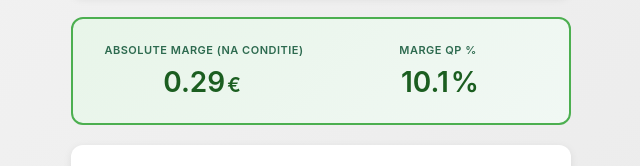
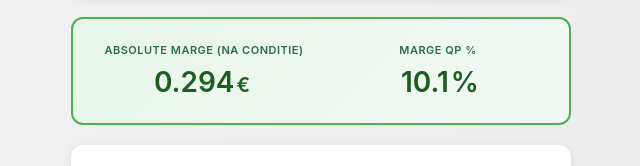
Before and after one commit to gijsbertvandeweg-stack/prijscalculatie, a plain HTML site: page index.html in a window 1280 px wide. Shown: the part 504-670 px from the top of the page, 319-959 px from the left. Drawn offline with Linux system fonts and the light colour scheme.

Commit message:
Update index.html

```diff
--- a/index.html
+++ b/index.html
@@ -500,25 +500,18 @@
             const conditie = parseFloat(inputs.conditie.value) || 0;
             const btw = parseFloat(inputs.btw.value) || 0;
 
-            // Inkoopprijs retailer na conditie
             const inkoopprijs_na_conditie = factuurprijs * (1 - (conditie / 100));
-
-            // Marge QP berekeningen
-            const absMarge = inkoopprijs_na_conditie - inkoopprijs;
-           const margeQPPercent = factuurprijs > 0 ? ((absMarge / factuurprijs) * 100) : 0;
-
-            // CAP excl. en incl. BTW
             const capExclBTW = cap / (1 + (btw / 100));
 
-            // SU/ALDI/LIDL berekeningen - marge % op basis van CAP excl. BTW
-            const ahAbsMarge = capExclBTW - factuurprijs_na_conditie;
+            const absMarge = inkoopprijs_na_conditie - inkoopprijs;
+            const margeQPPercent = factuurprijs > 0 ? ((absMarge / factuurprijs) * 100) : 0;
+
+            const suAbsMarge = capExclBTW - factuurprijs;
             const suMargePercent = capExclBTW > 0 ? ((suAbsMarge / capExclBTW) * 100) : 0;
 
-            // AH Methode berekeningen - marge % op basis van CAP incl. BTW
-            const ahAbsMarge = capExclBTW - factuurprijs_na_conditie;
+            const ahAbsMarge = capExclBTW - factuurprijs;
             const ahMargePercent = cap > 0 ? ((ahAbsMarge / cap) * 100) : 0;
 
-            // Update resultaten
             results.absMarge.textContent = absMarge.toFixed(3);
             results.margeQPPercent.textContent = margeQPPercent.toFixed(1);
             results.suAbsMarge.textContent = suAbsMarge.toFixed(2);
@@ -580,7 +573,6 @@
 
         calculateAll();
 
-        // PWA Service Worker registration
         if ('serviceWorker' in navigator) {
             navigator.serviceWorker.register('sw.js').catch(err => {
                 console.log('Service Worker registration failed:', err);
```
